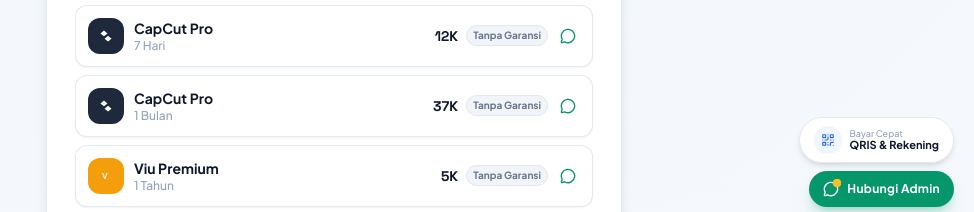
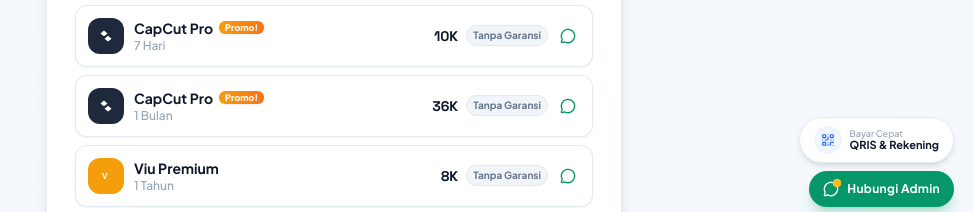
Before and after one commit to raffaeltemp/hargaarbishop, a plain HTML site: page index.html in a window 1280 px wide. Shown: the part 577-789 px from the top of the page, without its empty margins (306-1280 px from the left). Drawn offline with nearby package versions, Linux system fonts and the light colour scheme.

Commit message:
Quick update via Web Admin Panel

```diff
--- a/index.html
+++ b/index.html
@@ -357,11 +357,11 @@
     "id": 3,
     "name": "CapCut Pro",
     "duration": "7 Hari",
-    "price": "12K",
+    "price": "10K",
     "type": "creative",
     "garansi": false,
     "garansiText": "Tanpa Garansi",
-    "highlight": false,
+    "highlight": true,
     "available": true,
     "iconBg": "bg-slate-800",
     "iconSvg": "<svg class=\"w-3.5 h-3.5 fill-white\" viewBox=\"0 0 24 24\"><path d=\"M2.5 7.5L8.5 2.5L14.5 7.5L8.5 12.5L2.5 7.5ZM9.5 16.5L15.5 11.5L21.5 16.5L15.5 21.5L9.5 16.5Z\"/></svg>"
@@ -370,11 +370,11 @@
     "id": 4,
     "name": "CapCut Pro",
     "duration": "1 Bulan",
-    "price": "37K",
+    "price": "36K",
     "type": "creative",
     "garansi": false,
     "garansiText": "Tanpa Garansi",
-    "highlight": false,
+    "highlight": true,
     "available": true,
     "iconBg": "bg-slate-800",
     "iconSvg": "<svg class=\"w-3.5 h-3.5 fill-white\" viewBox=\"0 0 24 24\"><path d=\"M2.5 7.5L8.5 2.5L14.5 7.5L8.5 12.5L2.5 7.5ZM9.5 16.5L15.5 11.5L21.5 16.5L15.5 21.5L9.5 16.5Z\"/></svg>"
@@ -383,7 +383,7 @@
     "id": 5,
     "name": "Viu Premium",
     "duration": "1 Tahun",
-    "price": "5K",
+    "price": "8K",
     "type": "movie",
     "garansi": false,
     "garansiText": "Tanpa Garansi",
@@ -396,11 +396,11 @@
     "id": 6,
     "name": "Canva Pro",
     "duration": "1 Bulan",
-    "price": "5K",
+    "price": "4K",
     "type": "creative",
     "garansi": true,
     "garansiText": "Garansi",
-    "highlight": false,
+    "highlight": true,
     "available": true,
     "iconBg": "bg-cyan-500",
     "iconSvg": "<svg class=\"w-3.5 h-3.5 fill-white\" viewBox=\"0 0 24 24\"><circle cx=\"12\" cy=\"12\" r=\"10\" fill=\"#00c4cc\"/><text x=\"7\" y=\"16\" font-size=\"14\" font-weight=\"bold\" fill=\"white\" font-style=\"italic\">C</text></svg>"
@@ -513,7 +513,7 @@
     "id": 15,
     "name": "Capcut Pro",
     "duration": "40 Days",
-    "price": "40K",
+    "price": "38K",
     "type": "creative",
     "garansi": false,
     "garansiText": "Tanpa Garansi",
```
